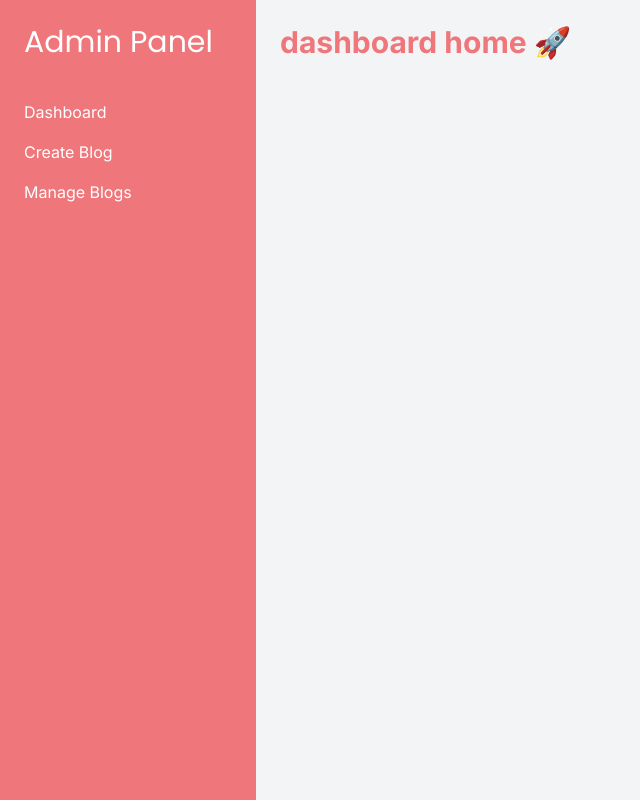
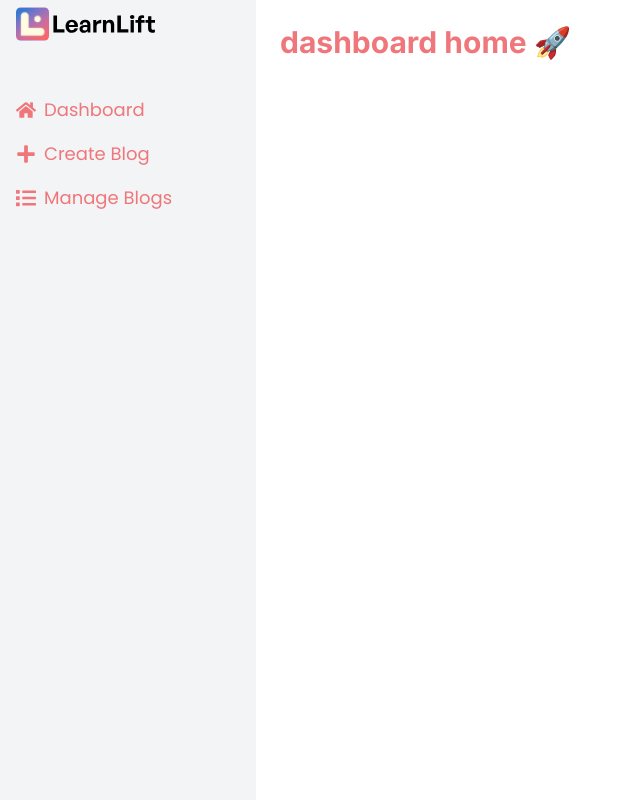
Before and after one commit to emmygrammy/blog-frontend, a React (Vite) app: page /dashboard in a window 1280 px wide. Shown: the whole page, without its empty margins (0-640 px from the left). Built offline with nearby package versions, Linux system fonts and the light colour scheme; no server answers.

Commit message:
Blog-frontend

```diff
--- a/src/layouts/DashboardLayout.jsx
+++ b/src/layouts/DashboardLayout.jsx
@@ -1,27 +1,49 @@
 import { Outlet, Link } from 'react-router-dom'
+import Logo from '../assets/Logo.svg'
+import { FaHome, FaPlus, FaList } from 'react-icons/fa'
+
+
 
 function DashboardLayout() {
   return (
-    <div className="min-h-screen flex bg-gray-100">
+    <div className="min-h-screen flex bg-white">
+
+
+
+
 
       {/* Sidebar */}
-      <aside className="w-64 bg-primary text-white p-6">
+      <aside className="w-64 bg-gray-100 text-white p-4 block">
 
-        <h1 className="text-3xl mb-10 font-heading">
+           {/* logo */}
+
+         <img src={Logo}
+         alt="logo"
+         className="w-36 h-36 -mt-16"
+         />
+
+        {/* <h1
+        className="text-3xl mb-10 font-heading">
           Admin Panel
-        </h1>
+        </h1> */}
 
         <nav className="flex flex-col gap-4">
 
-          <Link to="/dashboard">
+          <Link  className="text-primary font-heading text-lg flex items-center gap-2"
+          to="/dashboard">
+           <FaHome className="text-xl" />
             Dashboard
           </Link>
 
-          <Link to="/dashboard/create">
+          <Link  className="text-primary font-heading text-lg flex items-center gap-2"
+          to="/dashboard/create">
+             <FaPlus className="text-xl" />
             Create Blog
           </Link>
 
-          <Link to="/dashboard/manage">
+          <Link  className="text-primary font-heading text-lg flex items-center gap-2"
+          to="/dashboard/manage">
+             <FaList className="text-xl" />
             Manage Blogs
           </Link>
 
```
